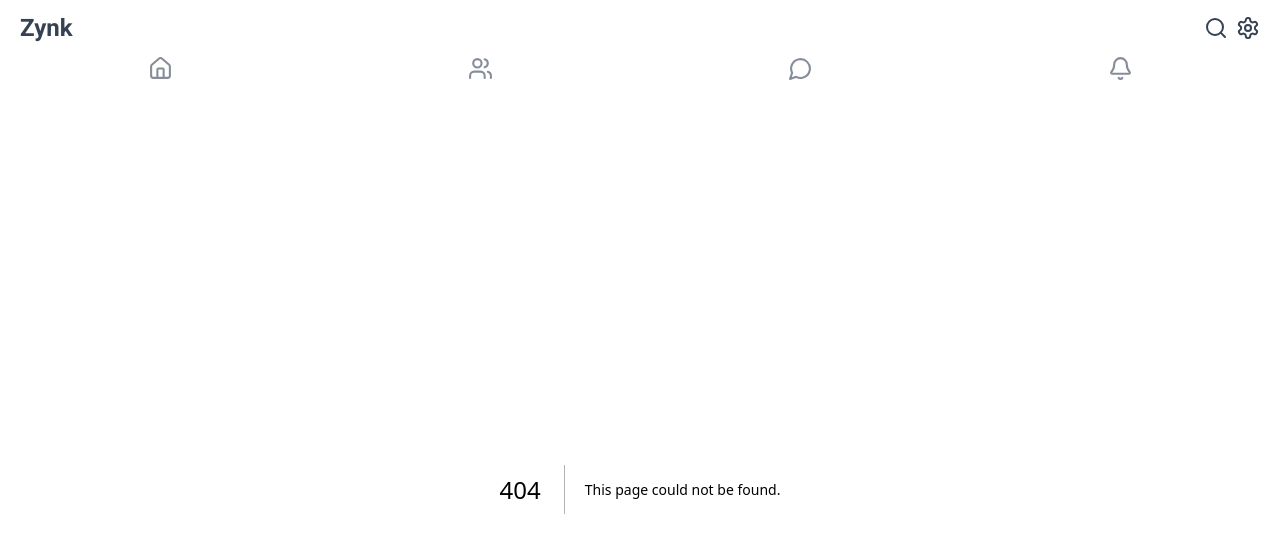
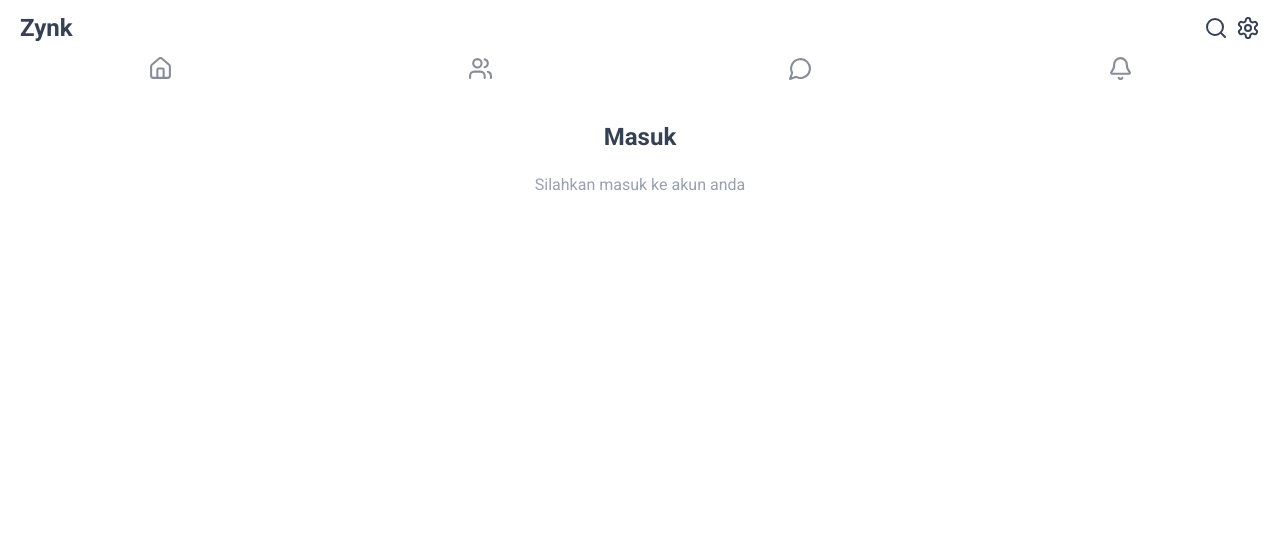
Before and after one commit to arufaki/zynk, a Next.js app: page /login in a window 1280 px wide. Before the commit this address had no page. Shown: the top 552 px of the page. Built offline with nearby package versions, Linux system fonts and the light colour scheme.

Commit message:
feat(auth): add login page component

```diff
--- /dev/null
+++ b/src/app/(authentication)/login/page.jsx
@@ -0,0 +1,10 @@
+const Page = () => {
+    return (
+        <div className="text-center pt-8 pb-2">
+            <h1 className="text-gray-700 font-bold text-2xl">Masuk</h1>
+            <h2 className="text-gray-400 text-base my-5">Silahkan masuk ke akun anda</h2>
+        </div>
+    );
+};
+
+export default Page;
```
